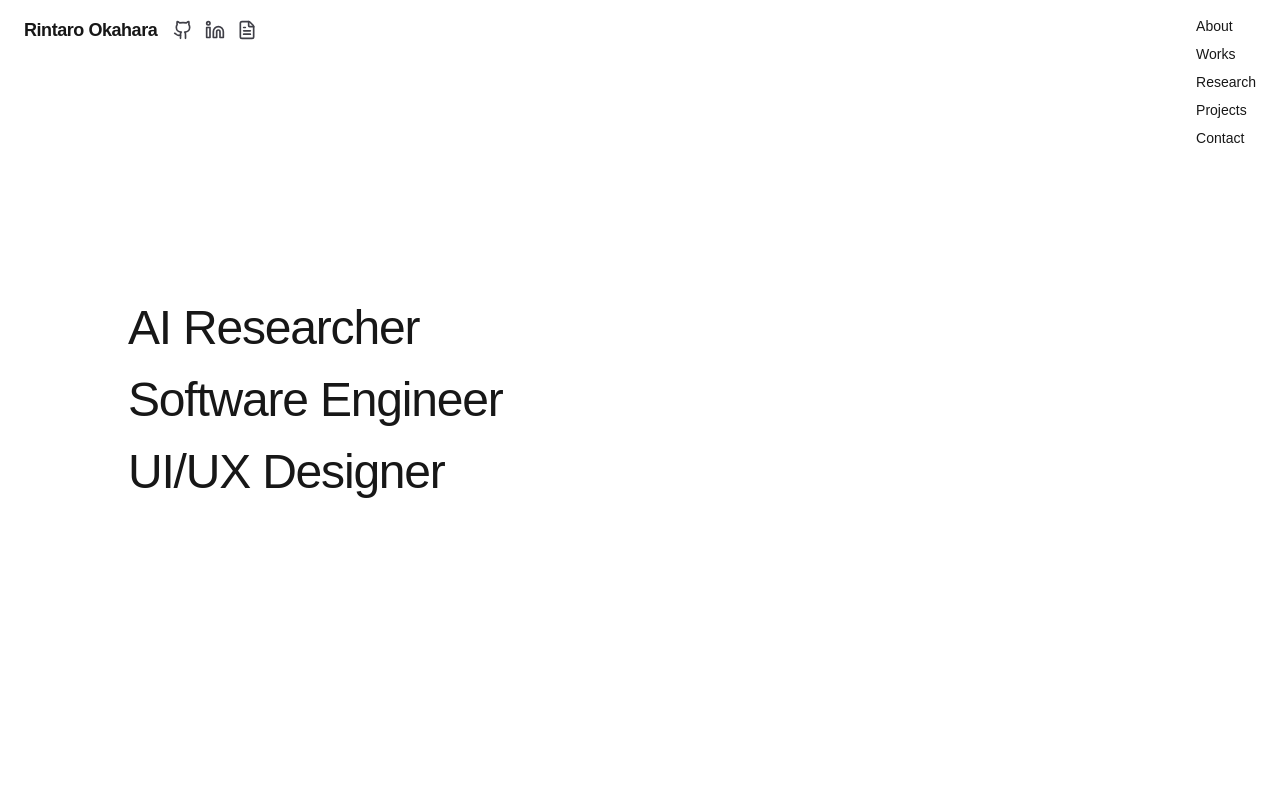
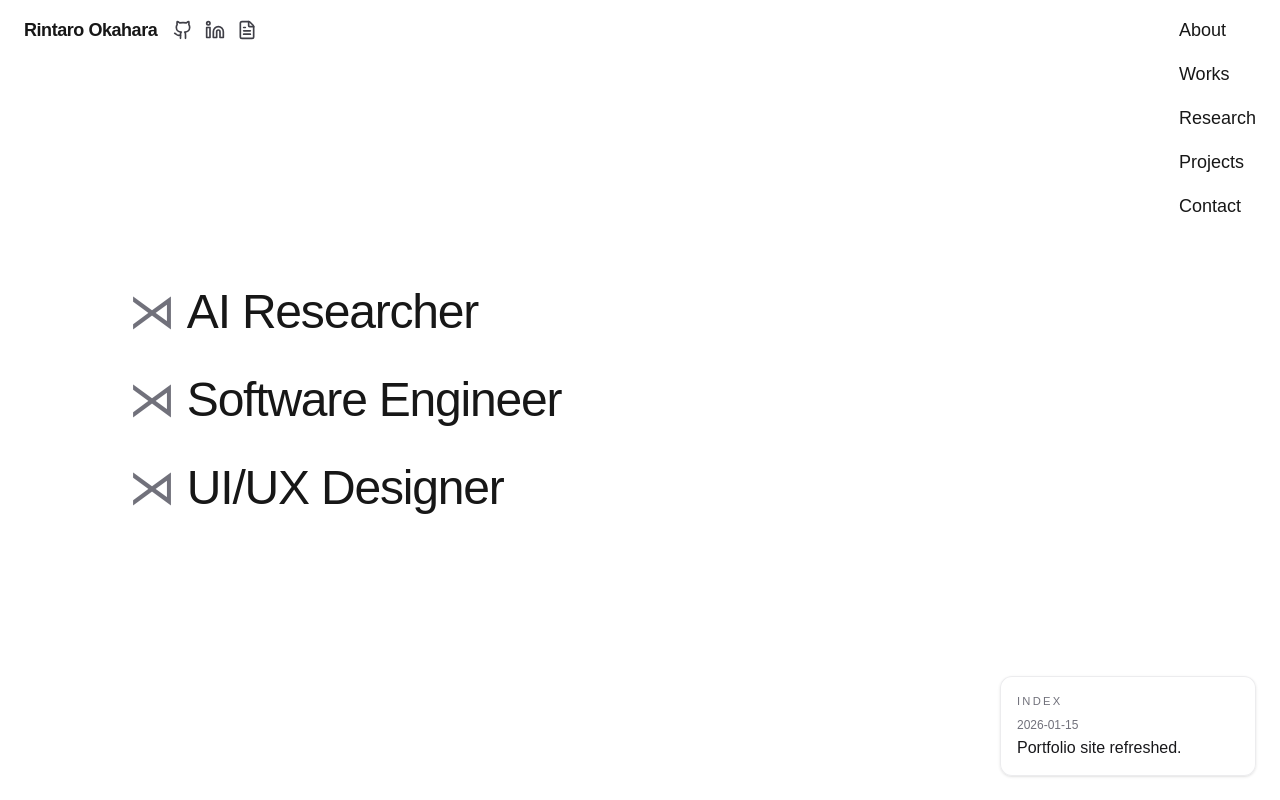
Before and after one commit to rintaro-okahara/rintaro-okahara.github.io, a Next.js app: page / in a window 1280 px wide. Built offline with nearby package versions, Linux system fonts and the light colour scheme.

Commit message:
Add index (recent posts) and article definition１：wq

```diff
--- a/app/page.tsx
+++ b/app/page.tsx
@@ -1,15 +1,38 @@
+import Link from "next/link";
+
+import { latestNews } from "@/content/news";
+
 export default function Top() {
   return (
-    <main>
+    <main className="">
       <div className="flex min-h-[100dvh] items-center">
         <h2 className="w-full">
-          <ul className="ml-[10%] w-[80%] max-w-[45rem] space-y-6 text-left text-4xl tracking-tight md:text-5xl">
-            <li>AI Researcher</li>
-            <li>Software Engineer</li>
-            <li>UI/UX Designer</li>
+          <ul className="ml-[10%] w-[80%] max-w-[45rem] space-y-10 text-left text-4xl tracking-tight md:text-5xl">
+            <li>
+              <span className="mr-3 text-zinc-500">⋊</span>
+              AI Researcher
+            </li>
+            <li>
+              <span className="mr-3 text-zinc-500">⋊</span>
+              Software Engineer
+            </li>
+            <li>
+              <span className="mr-3 text-zinc-500">⋊</span>
+              UI/UX Designer
+            </li>
           </ul>
         </h2>
       </div>
+      <aside className="absolute right-6 top-[calc(100dvh-1.5rem)] z-40 w-[16rem] -translate-y-full">
+        <Link
+          href={latestNews.href}
+          className="block rounded-xl border border-zinc-200/70 bg-white/80 p-4 text-sm text-zinc-900 shadow-sm backdrop-blur transition hover:border-zinc-300"
+        >
+          <p className="text-[0.7rem] tracking-[0.2em] text-zinc-500">INDEX</p>
+          <p className="mt-2 text-xs text-zinc-500">{latestNews.date}</p>
+          <p className="mt-1 text-base leading-snug">{latestNews.title}</p>
+        </Link>
+      </aside>
     </main>
   );
 }
--- a/components/Nav.tsx
+++ b/components/Nav.tsx
@@ -32,7 +32,7 @@ export function Nav() {
       >
         <Menu className="h-5 w-5" aria-hidden="true" />
       </button>
-      <ul className="hidden text-sm md:block md:space-y-2">
+      <ul className="hidden text-lg md:block md:space-y-4">
         <li><Link href="/about">About</Link></li>
         <li><Link href="/works">Works</Link></li>
         <li><Link href="/research">Research</Link></li>
--- /dev/null
+++ b/content/news.ts
@@ -0,0 +1,13 @@
+export type NewsItem = {
+  date: string;
+  title: string;
+  href: string;
+  category: string;
+};
+
+export const latestNews: NewsItem = {
+  date: "2026-01-15",
+  title: "Portfolio site refreshed.",
+  href: "/about",
+  category: "projects",
+};
```
